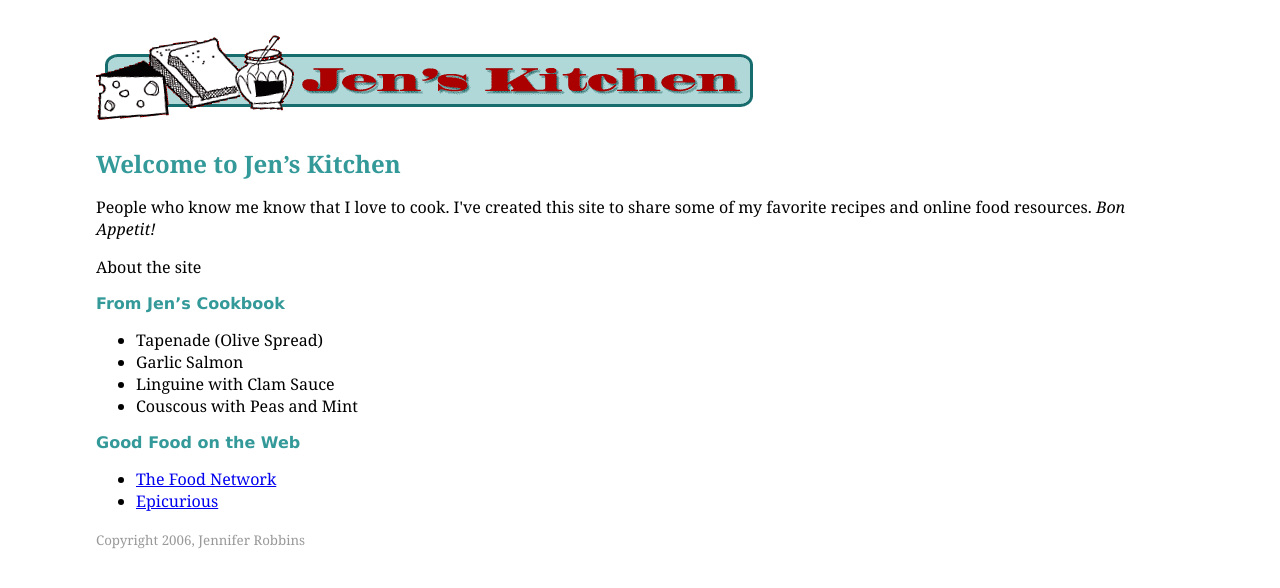
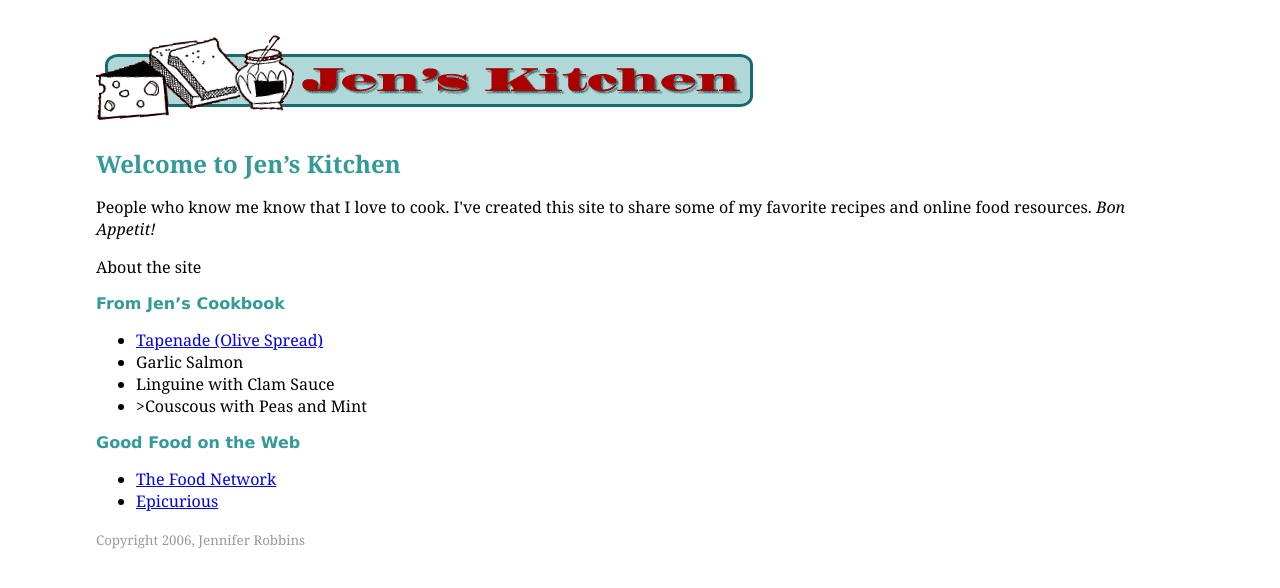
Before and after one commit to meaghankirby/learning-web-design, a plain HTML site: page jenskitchen/index.html in a window 1280 px wide. Drawn offline with Linux system fonts and the light colour scheme.

Commit message:
Completed 6-3

```diff
--- a/jenskitchen/index.html
+++ b/jenskitchen/index.html
@@ -35,10 +35,10 @@ h1 {
 
     <h2>From Jen&rsquo;s Cookbook</h2>
     <ul>
-      <li>Tapenade (Olive Spread)</li>
+      <li><a href="recipes/tapenade.html">Tapenade (Olive Spread)</a></li>
       <li>Garlic Salmon</li>
       <li>Linguine with Clam Sauce</li>
-      <li>Couscous with Peas and Mint</li>
+      <li>>Couscous with Peas and Mint</li>
     </ul>
 
     <h2>Good Food on the Web</h2>
```
